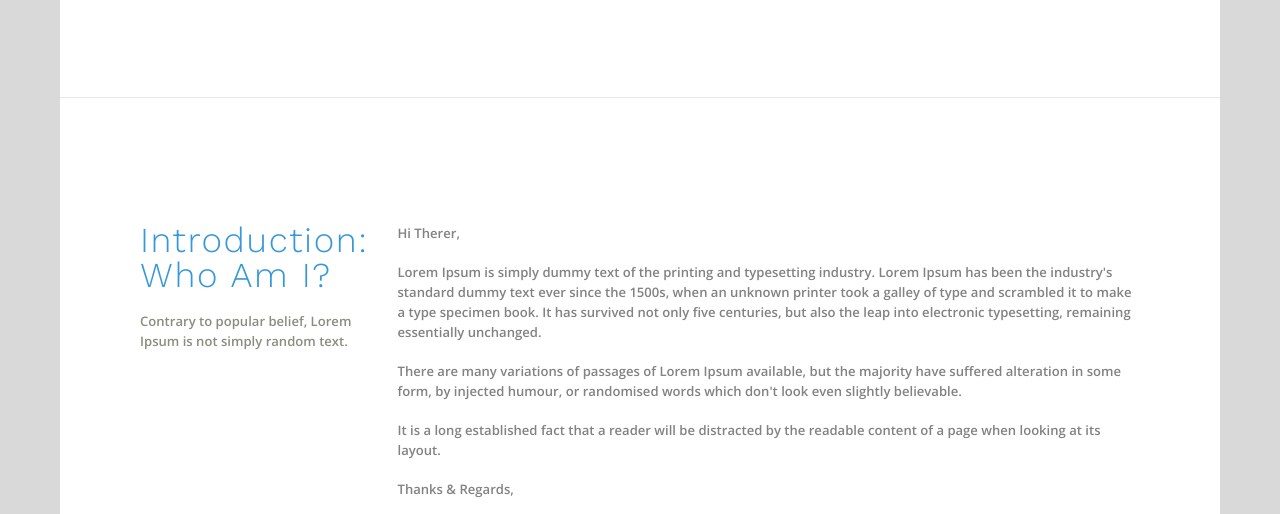
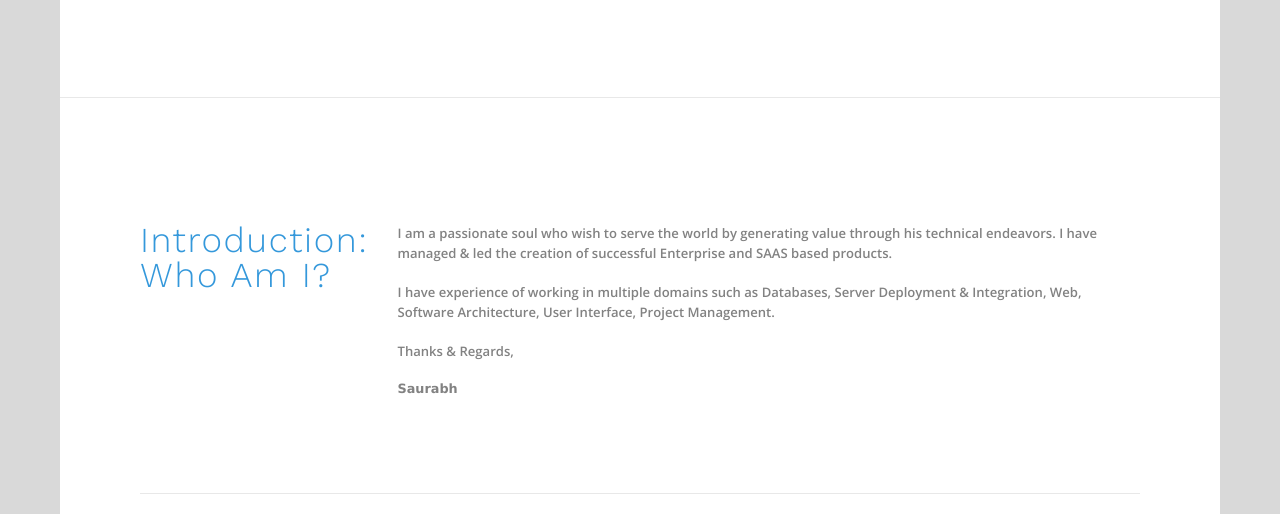
Before and after one commit to saurabhchawla/Profile, a plain HTML site: page index.html in a window 1280 px wide. Shown: the part 376-890 px from the top of the page. Drawn offline with nearby package versions, Linux system fonts and the light colour scheme; some packages are replaced by stand-ins of ours.

Commit message:
Introduction Update

```diff
--- a/index.html
+++ b/index.html
@@ -83,18 +83,17 @@
                 <div class="row">
                     <!-- Heading -->
                     <div class="col-lg-3 col-md-3 col-sm-12 col-xs-12 stp-heading">
-                        <h2 class="stp-title">Introduction: Who am i?</h2>
-                        <p class="stp-sub-title">Contrary to popular belief, Lorem Ipsum is not simply random text.</p>
+                        <h2 class="stp-title">Introduction: Who am I?</h2>
+                        <p class="stp-sub-title"></p>
                     </div>
                     <!-- Heading -->
                     <!-- Content -->
                     <div class="col-lg-9 col-md-9 col-sm-12 col-xs-12 stp-content">
-                        <p>Hi Therer,</p>
-                        <p>Lorem Ipsum is simply dummy text of the printing and typesetting industry. Lorem Ipsum has been the industry's standard dummy text ever since the 1500s, when an unknown printer took a galley of type and scrambled it to make a type specimen book. It has survived not only five centuries, but also the leap into electronic typesetting, remaining essentially unchanged.</p>
-                        <p>There are many variations of passages of Lorem Ipsum available, but the majority have suffered alteration in some form, by injected humour, or randomised words which don't look even slightly believable.</p>
-                        <p>It is a long established fact that a reader will be distracted by the readable content of a page when looking at its layout.</p>
+                        <p>I am a passionate soul who wish to serve the world by generating value through his technical endeavors. I have managed & led the creation of successful Enterprise and SAAS based products. </p>
+                        <p>I have experience of working in multiple domains such as Databases, Server Deployment & Integration, Web, Software Architecture, User Interface, Project Management.</p>
                         <p>Thanks & Regards,</p>
-                        <img src="images/signeture.png" alt="signeture" class="img-responsive">
+						<p style="font-family:verdana">Saurabh</p>
+                        <!--img src="images/signeture.png" alt="signeture" class="img-responsive"-->
                     </div>
                     <!-- Content -->
                 </div>
```
